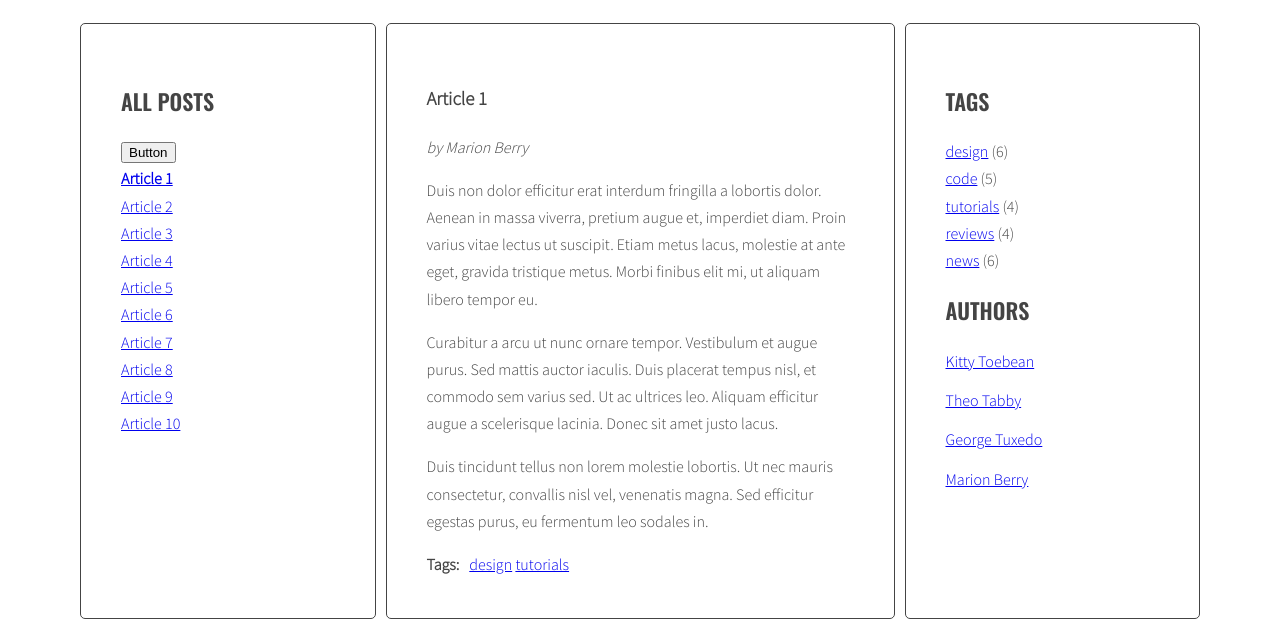
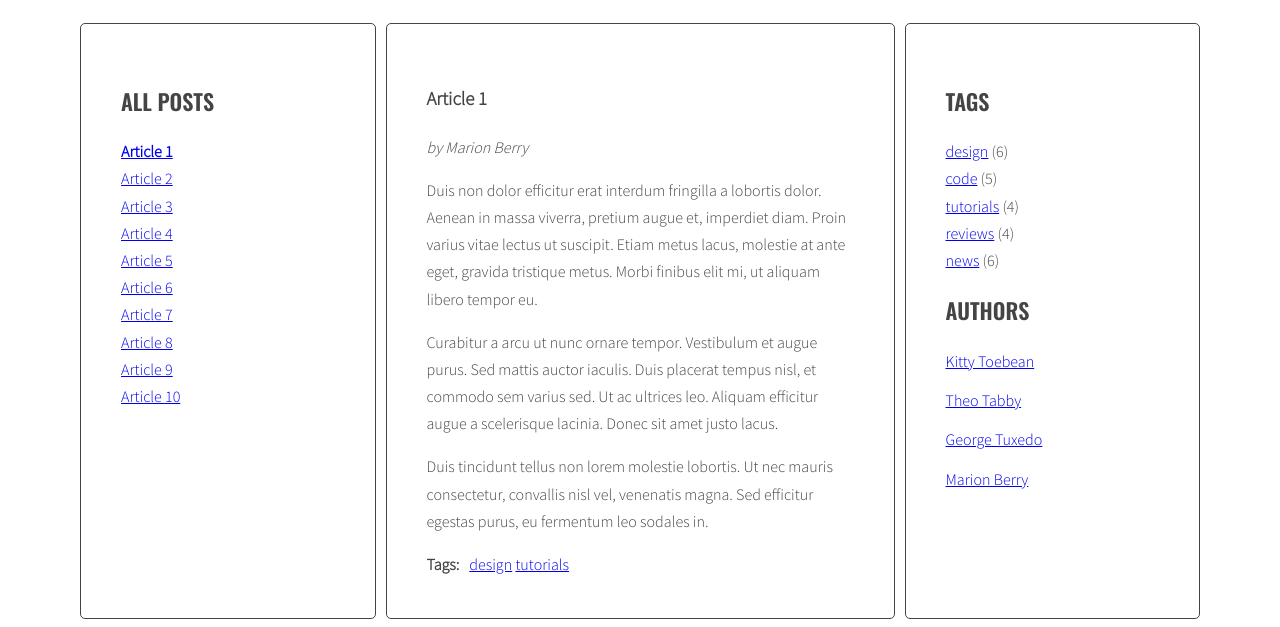
Before and after one commit to hyldrix/javascript-blog, a website: page index.html in a window 1280 px wide. Shown: the part 220-847 px from the top of the page. Drawn offline with nearby package versions, Linux system fonts and the light colour scheme.

Commit message:
Removed button from index.html

```diff
--- a/index.html
+++ b/index.html
@@ -15,7 +15,6 @@
             <main class="wrapper">
                 <aside class="sidebar">
                     <h2 class="section-title">All posts</h2>
-                    <button type="button" id="button-test">Button</button>
                     <ul class="list titles">
                         <li><a href="#article-1" class="active"><span>Article 1</span></a></li>
                         <li><a href="#article-2"><span>Article 2</span></a></li>
```
